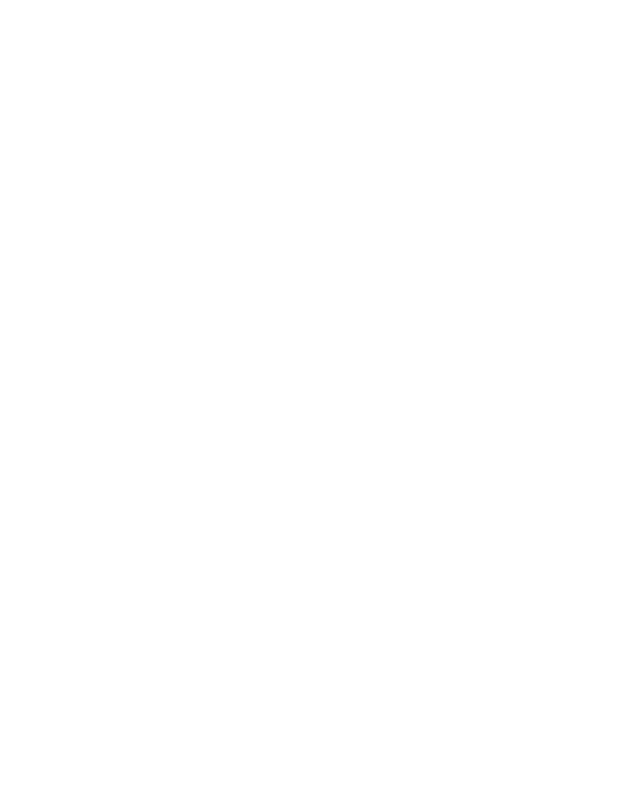
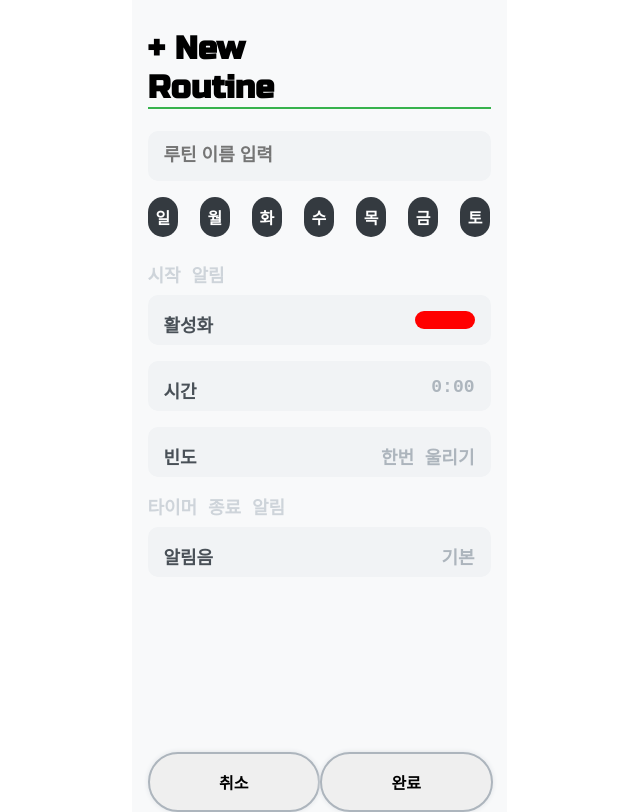
Before and after one commit to progreser/progreser, a React (Create React App) app: page /NewRoutine in a window 1280 px wide. Shown: the whole page, without its empty margins (321-961 px from the left). Built offline with nearby package versions, Linux system fonts and the light colour scheme; a web font is replaced by a local one.

Commit message:
이름 수정

```diff
--- a/src/App.js
+++ b/src/App.js
@@ -2,7 +2,7 @@ import './App.css';
 import { Route, Switch } from 'react-router-dom';
 import Signup from './components/Signup';
 import Routine from './components/Routine';
-import Modify from './components/Modify';
+import NewRoutine from './components/NewRoutine';
 import createSagaMiddleware from 'redux-saga';
 import { applyMiddleware, createStore } from 'redux';
 import { Provider } from 'react-redux';
@@ -29,7 +29,7 @@ function App() {
         <ConnectedRouter history={history}>
           <Switch>
             <Route path="/login" component={LoginContainer} />
-            <Route path="/modify" component={Modify} />
+            <Route path="/NewRoutine" component={NewRoutine} />
             <Route path="/signup" component={SignContainer} />
             <Route path="/" exact component={Routine} />
           </Switch>
--- a/src/components/Modify.jsx
+++ b/src/components/NewRoutine.jsx
@@ -1,9 +1,9 @@
 import React from 'react';
-import './Modify.scss';
+import './NewRoutine.scss';
 
-const Modify = () => {
+const NewRoutine = () => {
   return (
-    <div className="Modify">
+    <div className="NewRoutine">
       <h1>
         + New <br /> Routine
       </h1>
@@ -43,4 +43,4 @@ const Modify = () => {
   );
 };
 
-export default Modify;
+export default NewRoutine;
--- a/src/components/Modify.scss
+++ b/src/components/NewRoutine.scss
@@ -1,6 +1,6 @@
 @import url('https://fonts.googleapis.com/css2?family=Russo+One&display=swap');
 
-.Modify {
+.NewRoutine {
   position: relative;
   background-color: #f8f9fa;
   padding: 0.5rem 1rem;
```
Also changed, not shown: src/containers/NewRoutineContainer.jsx (added), src/containers/RoutineContainer.jsx (added), 1 other file (tests, documents, lock files or other folders).
